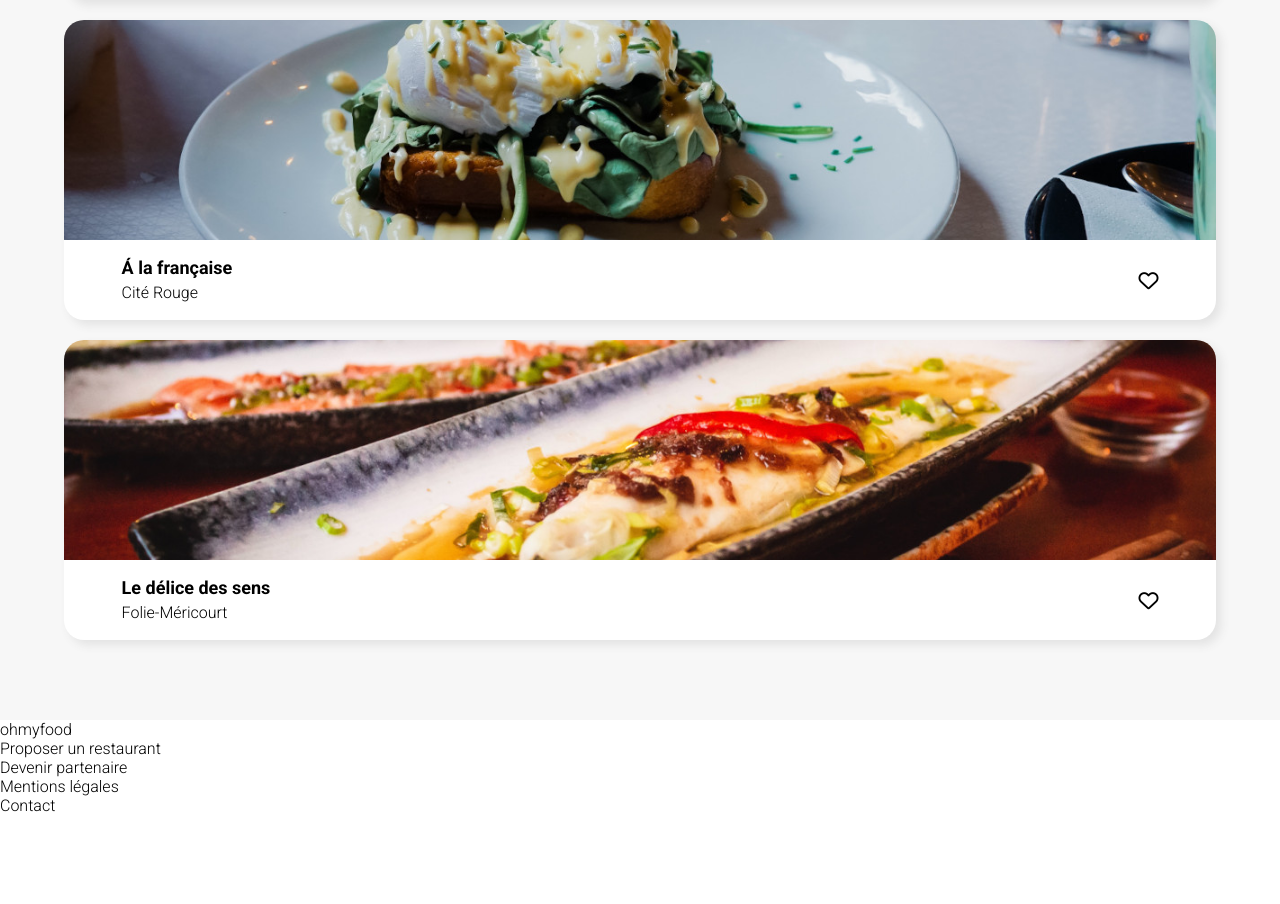
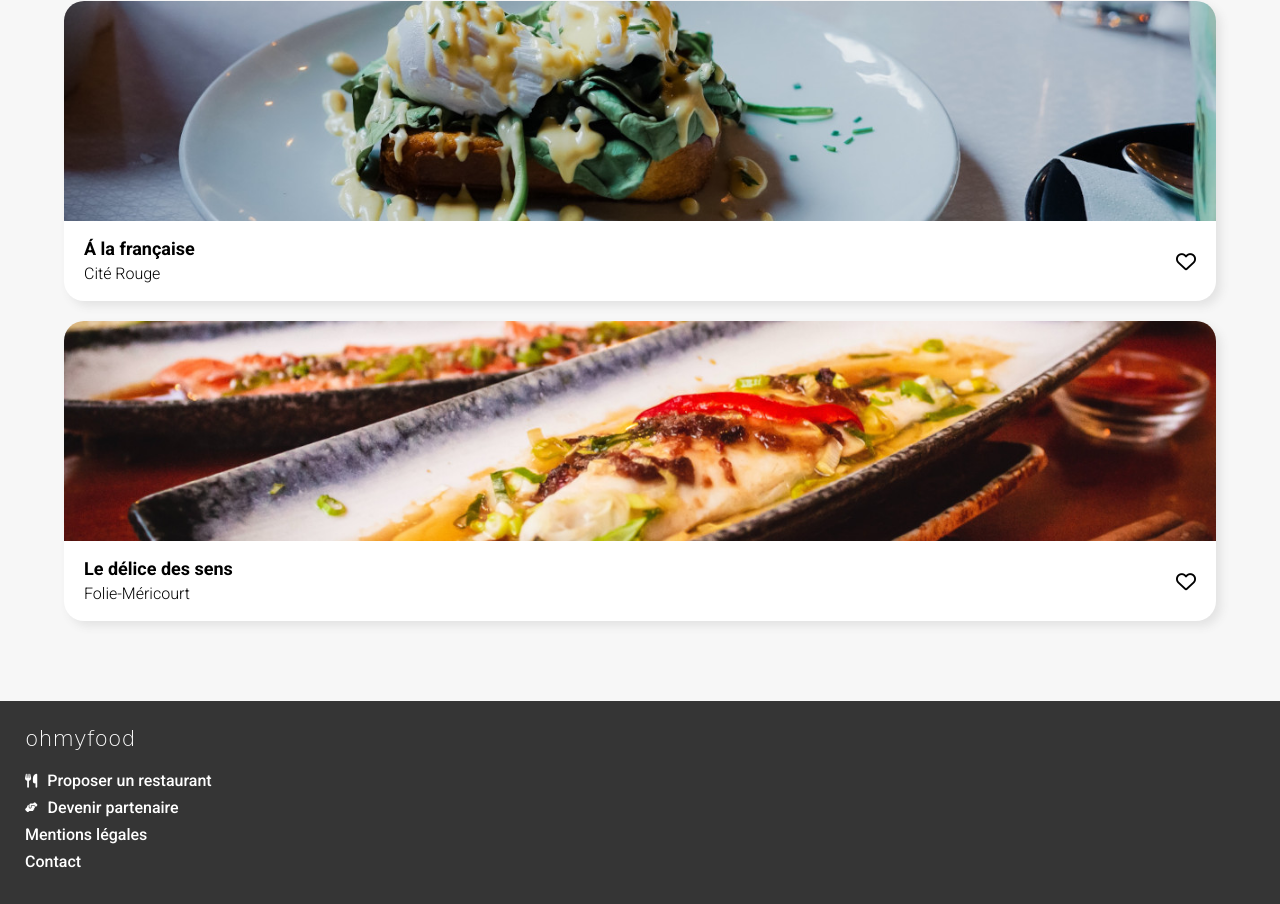
Before and after one commit to fifi634/OhMyFood, a website: page index.html in a window 1280 px wide. Shown: the part 1495-2399 px from the top of the page. Before the commit the page ends 2310 px from the top, so only its background shows below. Drawn offline with Linux system fonts and the light colour scheme; a web font is replaced by a local one.

Commit message:
feat: footer

```diff
--- a/index.html
+++ b/index.html
@@ -9,7 +9,7 @@
     <!-- CSS Reset -->
     <link rel="stylesheet" href="css/reset.css">
     <!-- Fontawesome icon CDN -->
-    <script src="https://kit.fontawesome.com/aa01e1fd65.js" crossorigin="anonymous"></script>/>
+    <script src="https://kit.fontawesome.com/aa01e1fd65.js" crossorigin="anonymous"></script>
     <!-- CSS files -->
     <link rel="stylesheet" href="css/style.css">
     <!-- Font Shrikhand -->
@@ -20,7 +20,6 @@
     <link rel="preconnect" href="https://fonts.googleapis.com">
     <link rel="preconnect" href="https://fonts.gstatic.com" crossorigin>
     <link href="https://fonts.googleapis.com/css2?family=IBM+Plex+Sans+Arabic:wght@100&family=Roboto:wght@300;400;500;700&family=Shrikhand&display=swap" rel="stylesheet">
-
 </head>
 <body>
     <header>
@@ -151,34 +150,35 @@
 
     <footer>
         <a href="index.html">
-            <h2 class="logoTitle--footer">ohmyfood</h1>
-        </a>        <ul>
+            <h2 class="logoTitle logoTitle--footer">ohmyfood</h1>
+        </a>
+        <ul class="footer__typo">
             <a href="#">
                 <li class="flex">
-                    <i></i>
+                    <i class="icon__footer fa-solid fa-utensils fa-sm"></i>
                     Proposer un restaurant
                 </li>
             </a>
 
             <a href="#">
                 <li class="flex">
-                    <i></i>
+                    <i class="icon__footer fa-solid fa-handshake-angle fa-2xs"></i>
                     Devenir partenaire
                 </li>
             </a>
 
             <a href="#">
-                <li class="flex">
+                <li>
                     Mentions légales
                 </li>
             </a>
 
             <a href="#">
-                <li class="flex">
-                    Contact
+                <li>
+                   Contact
                 </li>
             </a>
         </ul>
     </footer>
 </body>
-</html>
+</html
--- a/sass/base/_base.scss
+++ b/sass/base/_base.scss
@@ -1,6 +1,11 @@
 *
 {
     box-sizing: border-box;
+}
+
+body
+{
+    background-color: $color-background-body;
 }
 
 .block
@@ -22,4 +27,5 @@ a
 a:hover
 {
     color: $color-hover;
+    transition: 0.3s;
 }
--- a/sass/base/_typography.scss
+++ b/sass/base/_typography.scss
@@ -3,7 +3,7 @@ body
     font-family: Roboto, sans-serif;
     font-size: 16px;
     font-weight: 300;
-    color: $color-typo-body;
+    @include typo--color($color-background-body);
     line-height: normal;
 }
 
@@ -11,13 +11,18 @@ body
 {
     font-family: Shrikhand, cursive;
     font-size: 26px;
-    color: black;
+    @include typo--color($color-background-body);
+    &--footer
+    {
+        @include typo--color($color-background-footer);
+        font-size: 22px;
+    }
 }
 
 strong
 {
     font-weight: 500;
-    color: $color-typo-strong;
+    @include typo--color($color-background-section);
 }
 
 .title
@@ -26,21 +31,21 @@ strong
     {
         font-size: 24px;
         font-weight: 600;
-        color: $color-typo-title;
+        @include typo--color($color-background-section);
     }
 
     &__nav
     {
         font-size: 14px;
         font-weight: 500;
-        color: $color-typo-title;
+        @include typo--color($color-background-section);
     }
 
     &__small
     {
         font-weight: 600;
         font-size: 18px;
-        color: $color-typo-title;
+        @include typo--color($color-background-card);
     }
 }
 
@@ -58,3 +63,9 @@ strong
     font-weight: 400;
     font-size: 14px;
 }
+
+.footer__typo
+{
+    @include typo--color($color-background-footer);
+    font-weight: 500;
+}
--- a/sass/components/_buttons.scss
+++ b/sass/components/_buttons.scss
@@ -3,4 +3,17 @@
     padding: 15px 20px;
     border-radius: 30px;
     background: $color-button;
+
+    &:hover
+    {
+        filter:  brightness(120%);
+    }
 }
+
+.description
+{
+    a:hover
+    {
+        color: $color-typo-button;
+    }
+}
--- a/sass/components/_cards.scss
+++ b/sass/components/_cards.scss
@@ -4,7 +4,7 @@
     height: auto;
     width: 100%;
     border-radius: 20px;
-    background-color: white;
+    background-color: $color-background-card;
     margin: 20px 20px 20px 0;
     box-shadow: 5px 5px 10px #e3e3e3;
     flex: 1 1 auto;
@@ -31,6 +31,6 @@
     &__detail
     {
         line-height: 25px;
-        padding: 15px 5% 15px 5%;
+        padding: 15px 20px 15px 20px;
     }
 }
--- a/sass/components/_icons.scss
+++ b/sass/components/_icons.scss
@@ -9,12 +9,19 @@
     {
         position: absolute;
         right: 0px;
-        margin: 0 5%;
+        margin: 0 20px;
         color: black;
 
         &:hover
         {
-            color: $color-secondary;
+            color: $color-primary;
         }
     }
+
+    &__footer
+    {
+        margin: 0 10px 0 0;
+        align-self: center;
+    }
+
 }
--- /dev/null
+++ b/sass/layout/_footer.scss
@@ -0,0 +1,16 @@
+footer
+{
+    background-color: $color-background-footer;
+    padding: 25px;
+}
+
+.logoTitle--footer
+{
+    text-align: left;
+    margin: 0 0 20px 0;
+}
+
+.footer__typo li
+{
+    margin: 0 0 8px 0;
+}
--- a/sass/layout/_nav.scss
+++ b/sass/layout/_nav.scss
@@ -4,9 +4,9 @@
     {
         margin: 20px;
         padding: 20px;
-        background-color: $color-background;
+        background-color: $color-background-section;
         border-radius: 15px;
-        box-shadow: 0px 1px 10px darken($color-background, 15);
+        box-shadow: 0px 1px 10px darken($color-background-section, 15);
 
         &--active
         {
@@ -16,7 +16,7 @@
 
     &__icon
     {
-        margin: 0 7%;
+        margin: 0 20px;
     }
 }
 
--- a/sass/main.scss
+++ b/sass/main.scss
@@ -23,6 +23,7 @@
 @import "./layout/header";
 
 /* Footer */
+@import "./layout/footer";
 
 /* Nav */
 @import "./layout/nav";
--- a/sass/pages/_home.scss
+++ b/sass/pages/_home.scss
@@ -1,6 +1,6 @@
 .location
 {
-    background-color: $color-background;
+    background-color: $color-background-section;
 
     &__icon
     {
@@ -11,12 +11,12 @@
 
 .position
 {
-    background-color: darken($color-background, 2);
+    background-color: darken($color-background-section, 2);
     width: auto;
     padding: 15px;
     align-items: center;
     justify-content: center;
-    box-shadow: 0px 10px 10px -10px darken($color-background, 20) inset;
+    box-shadow: 0px 10px 10px -10px darken($color-background-section, 20) inset;
 }
 
 .description
@@ -41,5 +41,5 @@
 
 .section--background
 {
-    background-color: $color-background;
+    background-color: $color-background-section;
 }
--- a/sass/utils/_mixins.scss
+++ b/sass/utils/_mixins.scss
@@ -4,3 +4,14 @@
     $color: lighten($color, 25);
     background-color: $color;
 }
+
+@mixin typo--color($color: $color-background-body)
+{
+    @if (lightness($color) < 50%)
+    {
+        $color: white;
+    } @else {
+        $color: black;
+    }
+    color: $color;
+}
--- a/sass/utils/_variables.scss
+++ b/sass/utils/_variables.scss
@@ -2,12 +2,14 @@
 $color-primary: #9356DC;
 $color-secondary: #FF79DA;
 $color-tertiary: #99E2D0;
-$color-background: #f7f7f7;
+
+$color-background-section: #f7f7f7;
+$color-background-card : white;
+$color-background-footer: #353535;
+$color-background-body: white;
+
 $color-button: linear-gradient(170deg, $color-secondary, $color-primary);
-$color-hover: linear-gradient(170deg, $color-primary,$color-secondary);
+$color-hover: $color-secondary;
 
 // Typography color
-$color-typo-body: #000000;
-$color-typo-strong: #000000;
-$color-typo-title: #000000;
 $color-typo-button: white;
```
Also changed, not shown: css/style.css, 1 other file.
